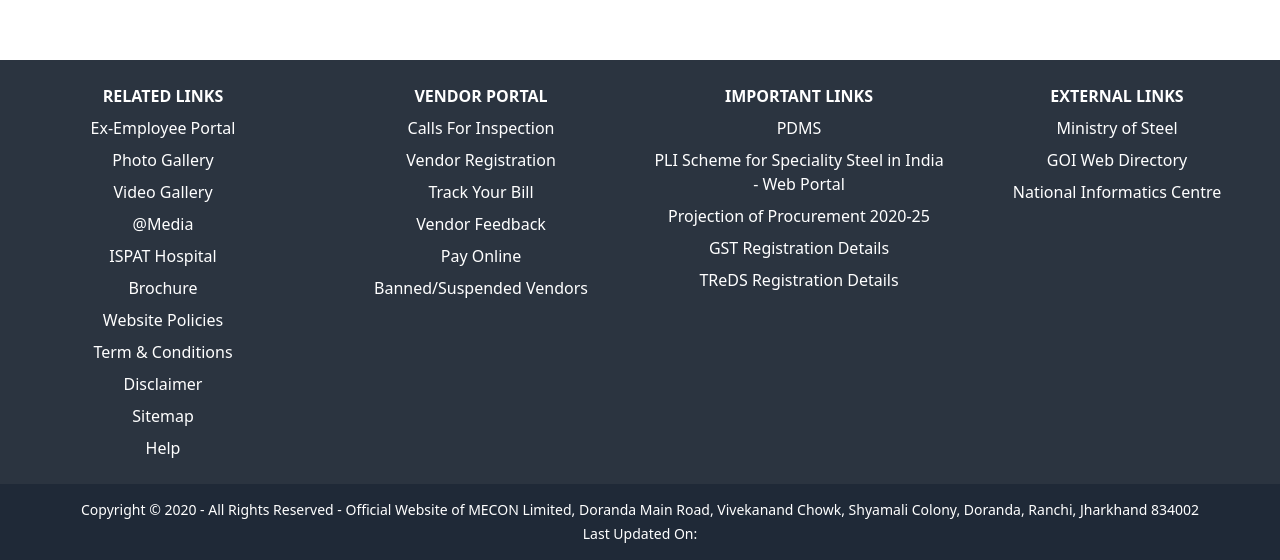
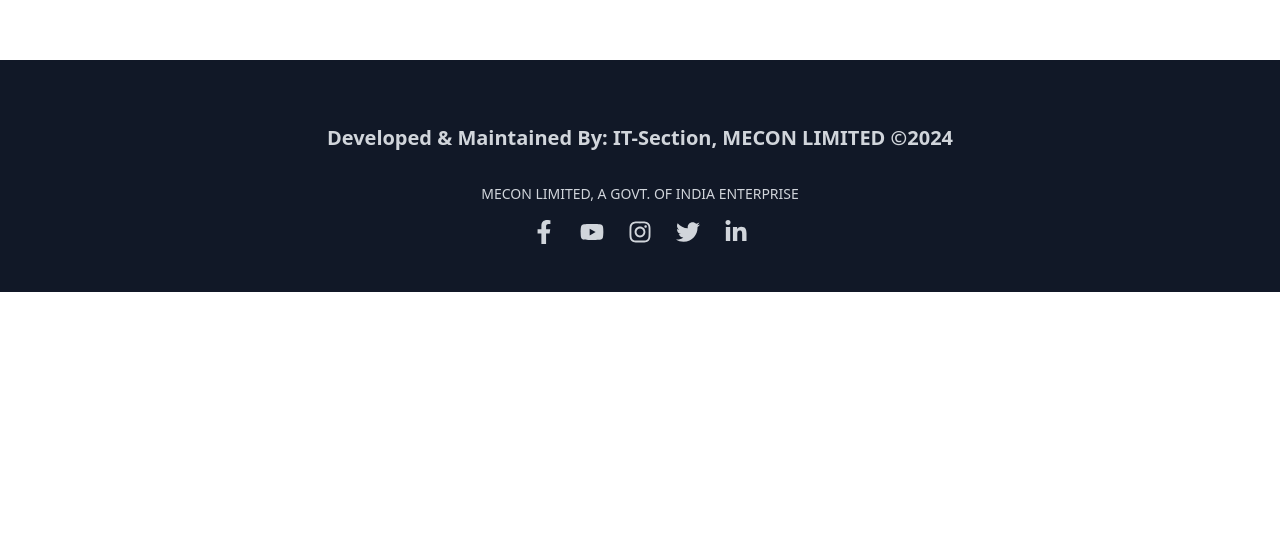
Before and after one commit to mkbhru/mecon-jobs-next, a Next.js app: page / in a window 1280 px wide. Shown: the part 901-1461 px from the top of the page. After the commit the page ends 1193 px from the top, so only its background shows below. Built offline with nearby package versions, Linux system fonts and the light colour scheme; no server answers; the database is empty.

Commit message:
basic footer replaced

```diff
--- /dev/null
+++ b/app/components/layout/Footer2.js
@@ -0,0 +1,66 @@
+import {
+  FaFacebookF,
+  FaYoutube,
+  FaInstagram,
+  FaTwitter,
+  FaLinkedinIn,
+} from "react-icons/fa";
+
+function Footer() {
+  return (
+    <footer className="bg-gray-900 text-gray-300 py-12">
+      <div className="container mx-auto text-center">
+        <div className="flex items-center justify-center mb-4 space-x-2">
+          <span className="text-xl py-4 font-bold">
+            Developed & Maintained By:{" "}
+            <strong>IT-Section, MECON LIMITED</strong> ©2024
+          </span>
+        </div>
+
+        <p className="text-sm mb-4">
+          MECON LIMITED, A GOVT. OF INDIA ENTERPRISE
+        </p>
+
+        <div className="flex justify-center space-x-6">
+          <a
+            href="https://www.facebook.com/meconranchi/"
+            className="text-gray-300 hover:text-blue-500 transition"
+            aria-label="Facebook"
+          >
+            <FaFacebookF className="w-6 h-6" />
+          </a>
+          <a
+            href="https://www.youtube.com/channel/UCqBdP1-rDC70B5YpzG8vSVA"
+            className="text-gray-300 hover:text-red-500 transition"
+            aria-label="YouTube"
+          >
+            <FaYoutube className="w-6 h-6" />
+          </a>
+          <a
+            href="https://www.instagram.com/meconranchi"
+            className="text-gray-300 hover:text-pink-500 transition"
+            aria-label="Instagram"
+          >
+            <FaInstagram className="w-6 h-6" />
+          </a>
+          <a
+            href="https://twitter.com/meconlimited"
+            className="text-gray-300 hover:text-blue-400 transition"
+            aria-label="Twitter"
+          >
+            <FaTwitter className="w-6 h-6" />
+          </a>
+          <a
+            href="https://www.linkedin.com/company/mecon-limited-india"
+            className="text-gray-300 hover:text-blue-700 transition"
+            aria-label="LinkedIn"
+          >
+            <FaLinkedinIn className="w-6 h-6" />
+          </a>
+        </div>
+      </div>
+    </footer>
+  );
+}
+
+export default Footer;
--- a/app/frontend/layout.js
+++ /dev/null
@@ -1,9 +0,0 @@
-import React from 'react'
-
-function layout() {
-  return (
-    <div>layout</div>
-  )
-}
-
-export default layout
--- a/app/layout.js
+++ b/app/layout.js
@@ -3,6 +3,7 @@
 import Header from "./components/layout/Header";
 import Footer from "./components/layout/Footer";
 import Navbar from "./components/layout/Navbar";
+import Footer2 from "./components/layout/Footer2";
 
 const geistSans = Geist({
   variable: "--font-geist-sans",
@@ -23,15 +24,16 @@
   return (
     <html lang="en">
       <body
-        // className={`${geistSans.variable} ${geistMono.variable} antialiased`}
+      // className={`${geistSans.variable} ${geistMono.variable} antialiased`}
       >
         <div className="">
-          <Navbar/>
+          <Navbar />
           <Header />
           <div className=" min-h-screen w-full flex items-center justify-center">
             <main className="w-2/3">{children}</main>
           </div>
-          <Footer />
+          {/* <Footer /> */}
+          <Footer2 />
         </div>
       </body>
     </html>
```
